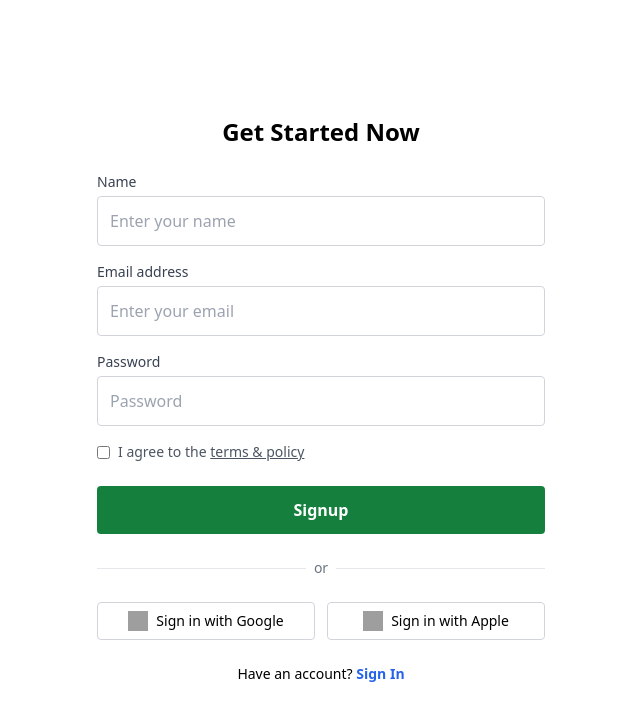
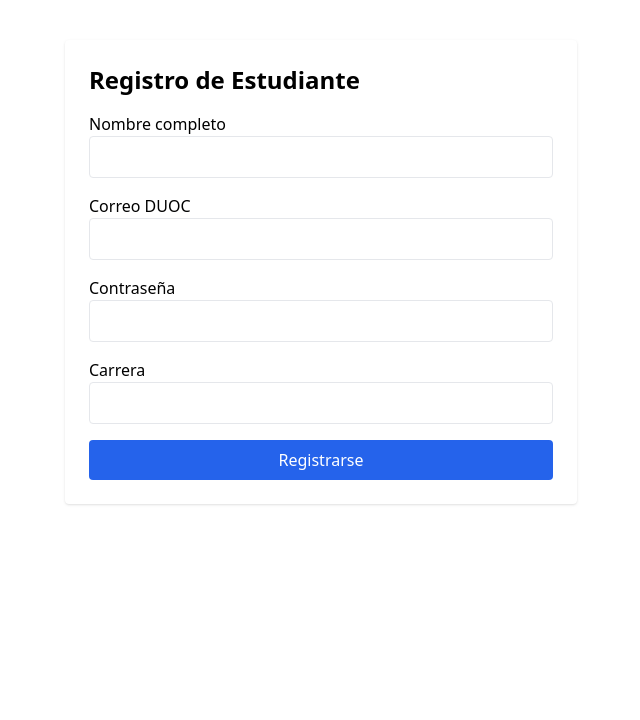
Before and after one commit to ZakuHuaso/LinkEstudiantil, a React (Vite) app in the folder link-estudiantil-app/: page /registro in a window 1280 px wide. Shown: the top 720 px of the page, without its empty margins (319-959 px from the left). Built offline with nearby package versions, Linux system fonts and the light colour scheme; grey boxes are pictures that could not be loaded.

Commit message:
Login y registro semi funcional

```diff
--- a/link-estudiantil-app/src/pages/Login.tsx
+++ b/link-estudiantil-app/src/pages/Login.tsx
@@ -1,60 +1,70 @@
-import { useState } from "react"
-import { useNavigate } from "react-router-dom"
-import { supabase } from "../lib/supabaseClient"
+import { useEffect, useState } from "react";
+import { useNavigate } from "react-router-dom";
+import { supabase } from "../lib/supabaseClient";
 
 export default function Login() {
-  const [email, setEmail] = useState("")
-  const [password, setPassword] = useState("")
-  const [tipoUsuario, setTipoUsuario] = useState("") // nuevo estado
-  const [error, setError] = useState("")
-  const [loading, setLoading] = useState(false)
-  const navigate = useNavigate()
+  const [email, setEmail] = useState("");
+  const [password, setPassword] = useState("");
+  const [tipoUsuario, setTipoUsuario] = useState("");
+  const [error, setError] = useState("");
+  const [loading, setLoading] = useState(false);
+  const navigate = useNavigate();
+
+  // ✅ Redirigir si ya está logueado
+  useEffect(() => {
+    const checkSession = async () => {
+      const { data: { user } } = await supabase.auth.getUser();
+      if (user) {
+        // Opcionalmente podrías consultar qué tipo de usuario es para redirigir a /estudiante, /consejero o /coordinador
+        navigate("/home");
+      }
+    };
+    checkSession();
+  }, [navigate]);
 
   const handleLogin = async (e: React.FormEvent) => {
-    e.preventDefault()
-    setError("")
-    setLoading(true)
+    e.preventDefault();
+    setError("");
+    setLoading(true);
 
     if (!tipoUsuario) {
-      setError("Debes seleccionar un tipo de usuario.")
-      setLoading(false)
-      return
+      setError("Debes seleccionar un tipo de usuario.");
+      setLoading(false);
+      return;
     }
 
-    const { data, error: authError } = await supabase.auth.signInWithPassword({ email, password })
+    const { data, error: authError } = await supabase.auth.signInWithPassword({ email, password });
 
     if (authError || !data.user) {
-      setError("Correo o contraseña incorrectos")
-      setLoading(false)
-      return
+      setError("Correo o contraseña incorrectos");
+      setLoading(false);
+      return;
     }
 
-    // Determinar tabla a consultar según tipo de usuario
     const tabla = tipoUsuario === "estudiante"
       ? "alumnos"
       : tipoUsuario === "consejero"
       ? "consejeros"
-      : "coordinadores"
+      : "coordinadores";
 
     const { data: perfil, error: perfilError } = await supabase
       .from(tabla)
       .select("*")
       .eq("id", data.user.id)
-      .single()
+      .single();
 
     if (!perfil || perfilError) {
-      setError("No se encontró el perfil del usuario.")
-      setLoading(false)
-      return
+      setError("No se encontró el perfil del usuario.");
+      setLoading(false);
+      return;
     }
 
-    navigate(`/${tipoUsuario}`)
-    setLoading(false)
-  }
+    navigate(`/${tipoUsuario}`);
+    setLoading(false);
+  };
 
   return (
     <div className="min-h-screen flex flex-col md:flex-row">
-      {/* Formulario izquierdo */}
       <div className="md:w-1/2 flex items-center justify-center p-8 bg-white">
         <form onSubmit={handleLogin} className="w-full max-w-md bg-white">
           <h2 className="text-2xl font-bold mb-6 text-black text-center">Welcome back</h2>
@@ -63,33 +73,17 @@ export default function Login() {
 
           <label className="block mb-1 text-sm font-medium text-gray-700">Tipo de usuario</label>
           <div className="flex gap-4 mb-4">
-            <label className="flex items-center gap-2 text-sm">
+            {["estudiante", "consejero", "coordinador"].map(tipo => (
+              <label key={tipo} className="flex items-center gap-2 text-sm capitalize">
                 <input
                   type="radio"
                   name="tipo"
-                value="estudiante"
+                  value={tipo}
                   onChange={(e) => setTipoUsuario(e.target.value)}
                 />
-              Estudiante
+                {tipo}
               </label>
-            <label className="flex items-center gap-2 text-sm">
-              <input
-                type="radio"
-                name="tipo"
-                value="consejero"
-                onChange={(e) => setTipoUsuario(e.target.value)}
-              />
-              Consejero
-            </label>
-            <label className="flex items-center gap-2 text-sm">
-              <input
-                type="radio"
-                name="tipo"
-                value="coordinador"
-                onChange={(e) => setTipoUsuario(e.target.value)}
-              />
-              Coordinador
-            </label>
+            ))}
           </div>
 
           <label className="block mb-1 text-sm font-medium text-gray-700">Email address</label>
@@ -129,11 +123,10 @@ export default function Login() {
         </form>
       </div>
 
-      {/* Imagen derecha */}
       <div
         className="hidden md:flex md:w-1/2 bg-cover bg-center"
         style={{ backgroundImage: "url('/hoja.png')" }}
       ></div>
     </div>
-  )
+  );
 }
--- /dev/null
+++ b/link-estudiantil-app/src/pages/Registro.tsx
@@ -0,0 +1,78 @@
+import { useState } from "react";
+import { supabase } from "../lib/supabaseClient";
+import { useNavigate } from "react-router-dom";
+
+export default function Registro() {
+  const [nombre, setNombre] = useState("");
+  const [correo, setCorreo] = useState("");
+  const [password, setPassword] = useState("");
+  const [carrera, setCarrera] = useState("");
+  const [error, setError] = useState("");
+  const [mensaje, setMensaje] = useState("");
+  const navigate = useNavigate();
+
+  const handleSubmit = async (e: React.FormEvent) => {
+    e.preventDefault();
+    setError("");
+    setMensaje("");
+
+    if (!correo.endsWith("@duocuc.cl")) {
+      setError("Solo se permiten correos @duocuc.cl");
+      return;
+    }
+
+    const { data, error: signUpError } = await supabase.auth.signUp({
+      email: correo,
+      password,
+    });
+
+    if (signUpError) {
+      setError("Error al crear cuenta.");
+      return;
+    }
+
+    // ✅ Guardar en la tabla alumnos después del signup
+    const userId = data.user?.id;
+    if (userId) {
+      const { error: insertError } = await supabase.from("alumnos").insert([
+        {
+          id: userId,
+          nombre,
+          correo,
+          carrera,
+        },
+      ]);
+
+      if (insertError) {
+        setError("Usuario creado pero falló al insertar en alumnos.");
+        return;
+      }
+
+      setMensaje("Registro exitoso. Confirma tu correo y luego inicia sesión.");
+    }
+  };
+
+  return (
+    <div className="max-w-lg mx-auto mt-10 bg-white p-6 rounded shadow">
+      <h2 className="text-2xl font-bold mb-4">Registro de Estudiante</h2>
+      {error && <p className="text-red-600">{error}</p>}
+      {mensaje && <p className="text-green-600">{mensaje}</p>}
+
+      <form onSubmit={handleSubmit}>
+        <label>Nombre completo</label>
+        <input className="w-full mb-4 p-2 border rounded" value={nombre} onChange={(e) => setNombre(e.target.value)} required />
+
+        <label>Correo DUOC</label>
+        <input className="w-full mb-4 p-2 border rounded" type="email" value={correo} onChange={(e) => setCorreo(e.target.value)} required />
+
+        <label>Contraseña</label>
+        <input className="w-full mb-4 p-2 border rounded" type="password" value={password} onChange={(e) => setPassword(e.target.value)} required />
+
+        <label>Carrera</label>
+        <input className="w-full mb-4 p-2 border rounded" value={carrera} onChange={(e) => setCarrera(e.target.value)} required />
+
+        <button className="w-full bg-blue-600 text-white p-2 rounded hover:bg-blue-700">Registrarse</button>
+      </form>
+    </div>
+  );
+}
--- a/link-estudiantil-app/src/pages/register.tsx
+++ /dev/null
@@ -1,137 +0,0 @@
-import { useState } from "react"
-import { supabase } from "../lib/supabaseClient"
-import { useNavigate } from "react-router-dom"
-
-export default function Register() {
-  const [nombre, setNombre] = useState("")
-  const [email, setEmail] = useState("")
-  const [password, setPassword] = useState("")
-  const [rol, setRol] = useState("estudiante")
-  const [acepta, setAcepta] = useState(false)
-  const [error, setError] = useState("")
-  const navigate = useNavigate()
-
-  const handleRegister = async (e: React.FormEvent) => {
-    e.preventDefault()
-    setError("")
-
-    if (!acepta) {
-      setError("Debes aceptar los términos y condiciones.")
-      return
-    }
-
-    const { data, error: authError } = await supabase.auth.signUp({
-      email,
-      password,
-    })
-
-    if (authError) {
-      setError(authError.message)
-      return
-    }
-
-    const userId = data.user?.id
-    if (!userId) {
-      setError("No se pudo obtener el ID del usuario.")
-      return
-    }
-
-    const { error: dbError } = await supabase.from("usuarios").insert([
-      {
-        id: userId,
-        nombre,
-        correo: email,
-        rol,
-      },
-    ])
-
-    if (dbError) {
-      setError("Error al guardar el perfil del usuario.")
-      return
-    }
-
-    navigate("/")
-  }
-
-  return (
-    <div className="min-h-screen flex items-center justify-center bg-white px-4">
-      <form onSubmit={handleRegister} className="w-full max-w-md bg-white">
-        <h2 className="text-2xl font-bold mb-6 text-black text-center">Get Started Now</h2>
-
-        {error && <p className="text-red-500 text-sm mb-4 text-center">{error}</p>}
-
-        <label className="block mb-1 text-sm font-medium text-gray-700">Name</label>
-        <input
-          type="text"
-          placeholder="Enter your name"
-          className="w-full p-3 mb-4 border border-gray-300 rounded"
-          value={nombre}
-          onChange={(e) => setNombre(e.target.value)}
-          required
-        />
-
-        <label className="block mb-1 text-sm font-medium text-gray-700">Email address</label>
-        <input
-          type="email"
-          placeholder="Enter your email"
-          className="w-full p-3 mb-4 border border-gray-300 rounded"
-          value={email}
-          onChange={(e) => setEmail(e.target.value)}
-          required
-        />
-
-        <label className="block mb-1 text-sm font-medium text-gray-700">Password</label>
-        <input
-          type="password"
-          placeholder="Password"
-          className="w-full p-3 mb-4 border border-gray-300 rounded"
-          value={password}
-          onChange={(e) => setPassword(e.target.value)}
-          required
-        />
-
-        <div className="flex items-center mb-6">
-          <input
-            type="checkbox"
-            id="terms"
-            className="mr-2"
-            checked={acepta}
-            onChange={(e) => setAcepta(e.target.checked)}
-          />
-          <label htmlFor="terms" className="text-sm text-gray-600">
-            I agree to the <a href="#" className="underline font-medium">terms & policy</a>
-          </label>
-        </div>
-
-        <button
-          type="submit"
-          className="w-full bg-green-700 text-white font-semibold py-3 rounded hover:bg-green-800 transition"
-        >
-          Signup
-        </button>
-
-        <div className="my-6 flex items-center gap-2">
-          <hr className="flex-grow border-t" />
-          <span className="text-sm text-gray-500">or</span>
-          <hr className="flex-grow border-t" />
-        </div>
-
-        <div className="flex flex-col md:flex-row gap-3 mb-6">
-          <button type="button" className="flex-1 border border-gray-300 py-2 rounded flex items-center justify-center gap-2">
-            <img src="https://www.svgrepo.com/show/475656/google-color.svg" className="w-5 h-5" alt="Google" />
-            <span className="text-sm">Sign in with Google</span>
-          </button>
-          <button type="button" className="flex-1 border border-gray-300 py-2 rounded flex items-center justify-center gap-2">
-            <img src="https://www.svgrepo.com/show/452085/apple.svg" className="w-5 h-5" alt="Apple" />
-            <span className="text-sm">Sign in with Apple</span>
-          </button>
-        </div>
-
-        <p className="text-sm text-center">
-          Have an account?{" "}
-          <a href="/" className="text-blue-600 font-semibold hover:underline">Sign In</a>
-        </p>
-      </form>
-    </div>
-  )
-}
--- a/link-estudiantil-app/src/routes/AppRoutes.tsx
+++ b/link-estudiantil-app/src/routes/AppRoutes.tsx
@@ -1,6 +1,6 @@
 import { BrowserRouter, Routes, Route } from "react-router-dom"
 import Login from "../pages/Login"
-import Register from "../pages/register"
+import Register from "../pages/Registro"
 import Estudiante from "../pages/Estudiante"
 import Consejero from "../pages/Consejero"
 import Coordinador from "../pages/Coordinador"
@@ -10,6 +10,7 @@ import ActividadDetalle from "../pages/ActividadDetalle"
 import Actividades from "../pages/Actividades"
 import MisInscripciones from "../pages/MisInscripciones"
 import RequerimientosRecibidos from "../pages/RequerimientosRecibidos"
+
 
 import ProtectedRoute from "../components/ProtectedRoute"
 
@@ -24,6 +25,7 @@ export default function AppRoutes() {
         <Route path="/actividad/:id" element={<ActividadDetalle />} />
         <Route path="/eventos" element={<Actividades />} />
         <Route path="/mis-eventos" element={<MisInscripciones />} />
+        <Route path="/requerimientos-recibidos" element={<RequerimientosRecibidos />} />
         <Route path="/requerimientos-recibidos" element={<RequerimientosRecibidos />} />
 
 
```
Also changed, not shown: 1 other file (tests, documents, lock files or other folders). Lines whose indentation alone changed are shown as unchanged.
